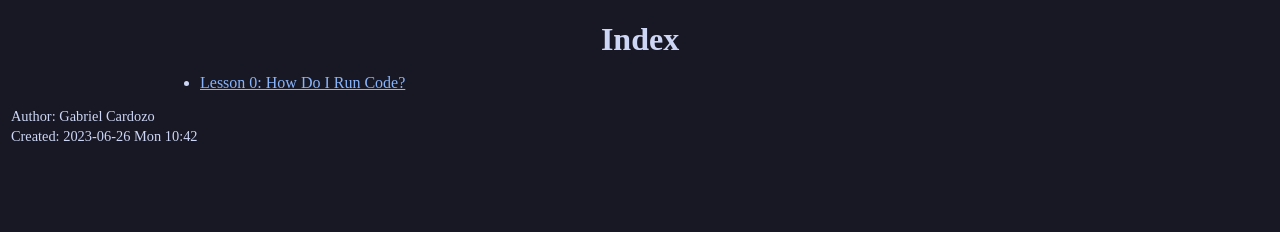
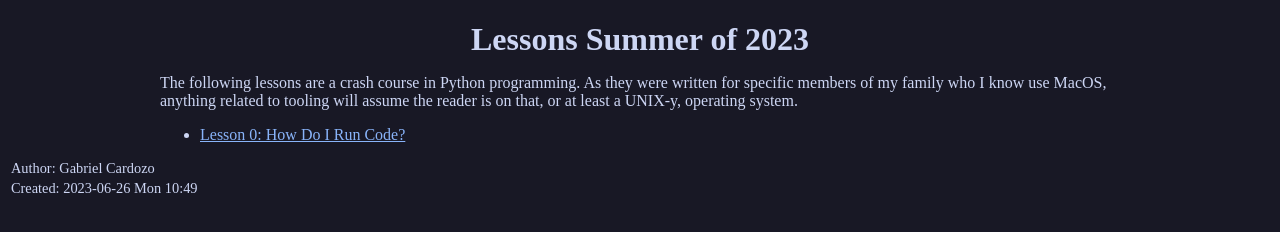
Before and after one commit to iamthetoaster/lessons_summer2023, a plain HTML site: page index.html in a window 1280 px wide. Drawn offline with Linux system fonts and the light colour scheme.

Commit message:
Gave the homepage a little more information

```diff
--- a/index.html
+++ b/index.html
@@ -3,10 +3,10 @@
 "http://www.w3.org/TR/xhtml1/DTD/xhtml1-strict.dtd">
 <html xmlns="http://www.w3.org/1999/xhtml" lang="en" xml:lang="en">
 <head>
-<!-- 2023-06-26 Mon 10:42 -->
+<!-- 2023-06-26 Mon 10:49 -->
 <meta http-equiv="Content-Type" content="text/html;charset=utf-8" />
 <meta name="viewport" content="width=device-width, initial-scale=1" />
-<title>Index</title>
+<title>Lessons Summer of 2023</title>
 <meta name="author" content="Gabriel Cardozo" />
 <meta name="generator" content="Org Mode" />
 <style>
@@ -202,14 +202,17 @@ ol ol { list-style-type: lower-alpha }
 </head>
 <body>
 <div id="content" class="content">
-<h1 class="title">Index</h1>
+<h1 class="title">Lessons Summer of 2023</h1>
+<p>
+The following lessons are a crash course in Python programming. As they were written for specific members of my family who I know use MacOS, anything related to tooling will assume the reader is on that, or at least a UNIX-y, operating system.
+</p>
 <ul class="org-ul">
 <li><a href="lesson_0.html">Lesson 0: How Do I Run Code?</a></li>
 </ul>
 </div>
 <div id="postamble" class="status">
 <p class="author">Author: Gabriel Cardozo</p>
-<p class="date">Created: 2023-06-26 Mon 10:42</p>
+<p class="date">Created: 2023-06-26 Mon 10:49</p>
 </div>
 </body>
 </html>
```
Also changed, not shown: 1 other file.
